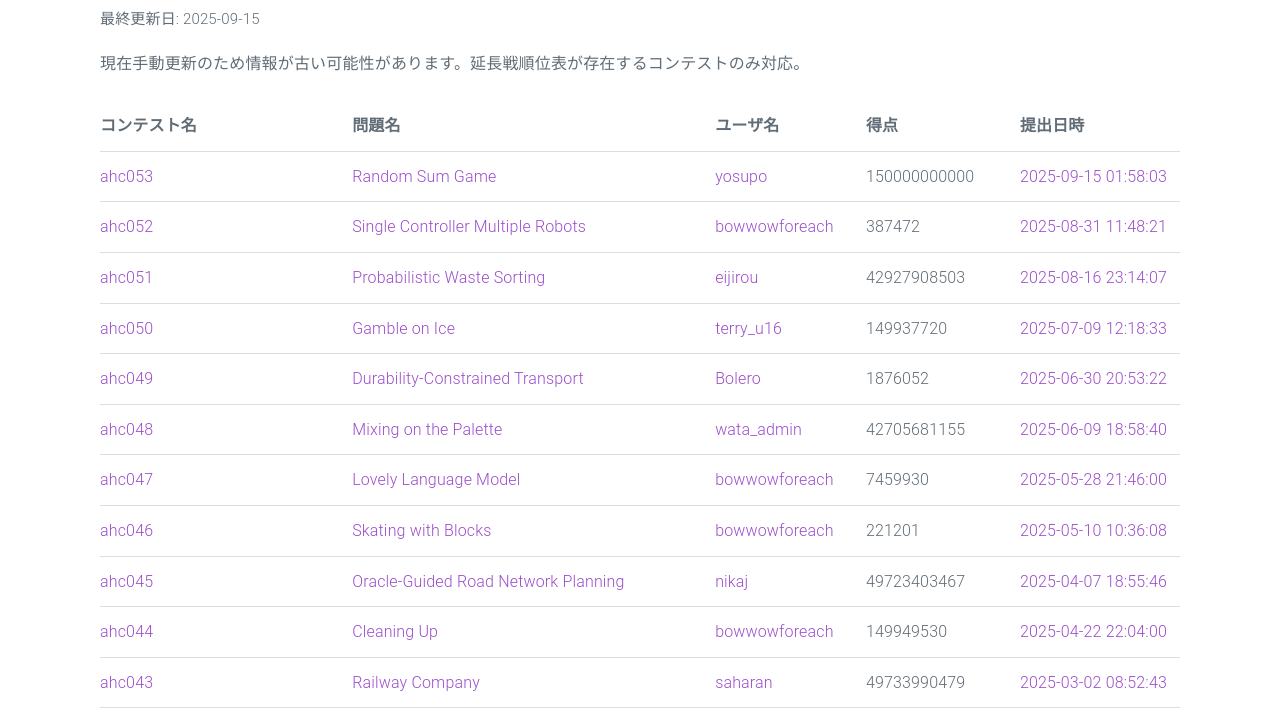
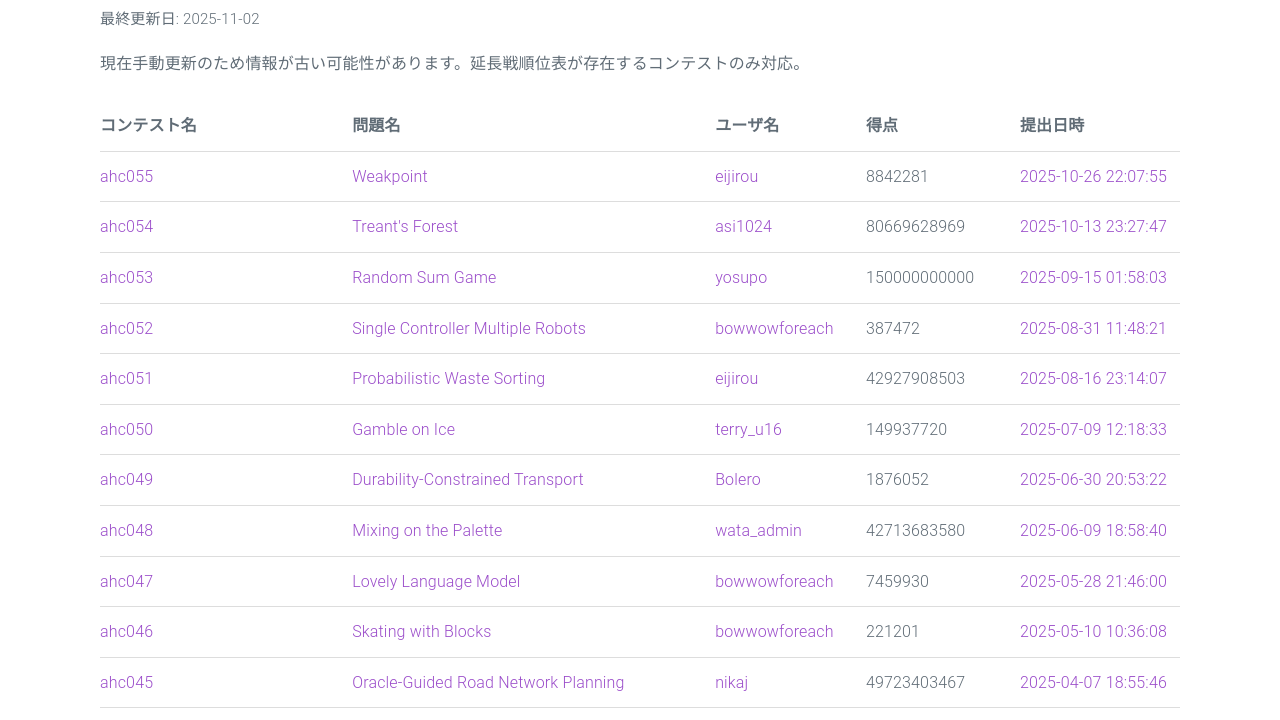
Before and after one commit to siman-man/scorerun, a plain HTML site: page index.html in a window 1280 px wide. Shown: the part 65-785 px from the top of the page. Drawn offline with nearby package versions, Linux system fonts and the light colour scheme.

```diff
--- a/index.html
+++ b/index.html
@@ -22,7 +22,7 @@
           </a>
         </li>
       </ul>
-      <div class="last-updated">最終更新日: 2025-09-15</div>
+      <div class="last-updated">最終更新日: 2025-11-02</div>
     </section>
   </nav>
   <div class="container">
@@ -40,6 +40,20 @@
         </tr>
       </thead>
       <tbody>
+        <tr>
+          <td><a href="https://atcoder.jp/contests/ahc055/standings/extended">ahc055</a></td>
+          <td><a href="https://atcoder.jp/contests/ahc055/standings/extended">Weakpoint</a></td>
+          <td><a href="https://atcoder.jp/users/eijirou/?contestType=heuristic">eijirou</a></td>
+          <td>8842281</td>
+          <td><a href="https://atcoder.jp/contests/ahc055/submissions/70485212">2025-10-26 22:07:55</a></td>
+        </tr>
+        <tr>
+          <td><a href="https://atcoder.jp/contests/ahc054/standings/extended">ahc054</a></td>
+          <td><a href="https://atcoder.jp/contests/ahc054/standings/extended">Treant's Forest</a></td>
+          <td><a href="https://atcoder.jp/users/asi1024/?contestType=heuristic">asi1024</a></td>
+          <td>80669628969</td>
+          <td><a href="https://atcoder.jp/contests/ahc054/submissions/70123223">2025-10-13 23:27:47</a></td>
+        </tr>
         <tr>
           <td><a href="https://atcoder.jp/contests/ahc053/standings/extended">ahc053</a></td>
           <td><a href="https://atcoder.jp/contests/ahc053/standings/extended">Random Sum Game</a></td>
@@ -79,7 +93,7 @@
           <td><a href="https://atcoder.jp/contests/ahc048/standings/extended">ahc048</a></td>
           <td><a href="https://atcoder.jp/contests/ahc048/standings/extended">Mixing on the Palette</a></td>
           <td><a href="https://atcoder.jp/users/wata_admin/?contestType=heuristic">wata_admin</a></td>
-          <td>42705681155</td>
+          <td>42713683580</td>
           <td><a href="https://atcoder.jp/contests/ahc048/submissions/66625472">2025-06-09 18:58:40</a></td>
         </tr>
         <tr>
```
Also changed, not shown: contests.html (+1 -1 lines), ranking.html (+18 -5 lines).
